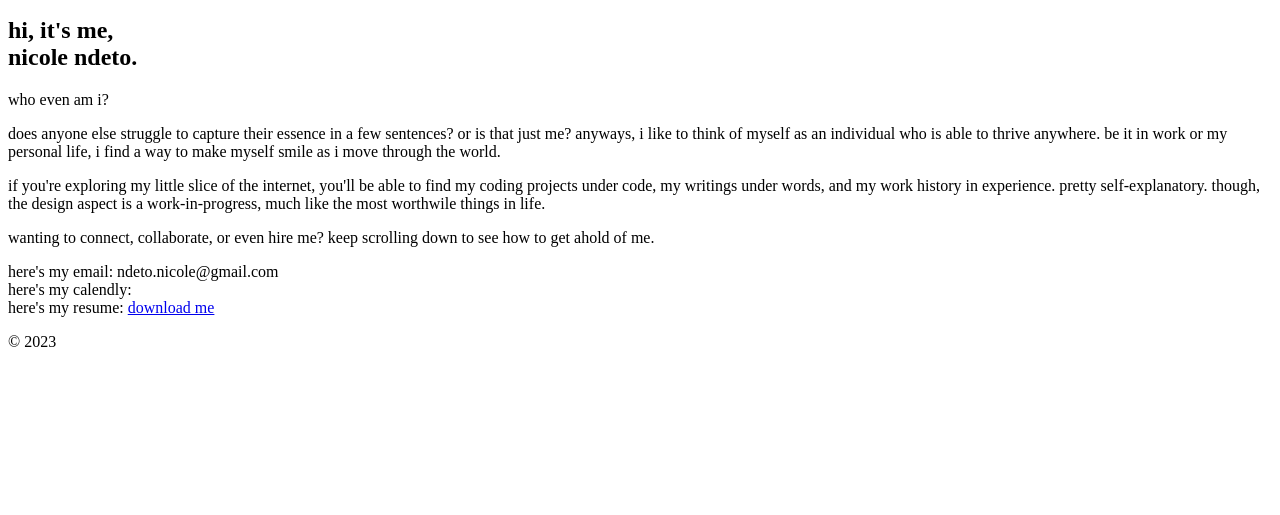
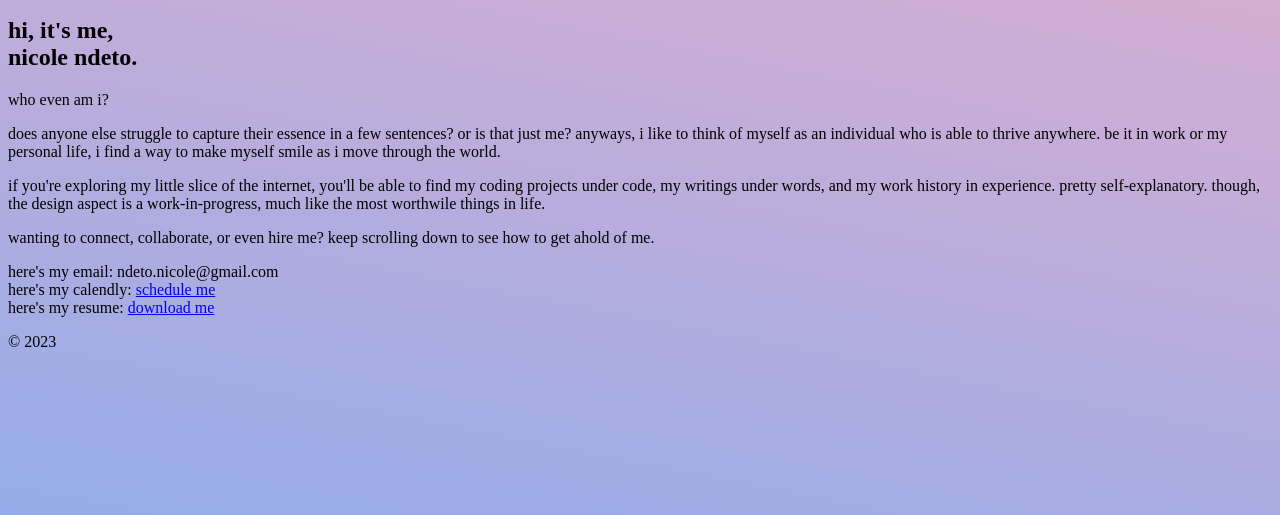
Before and after one commit to nndeto/portfolio2023, a plain HTML site: page index.html in a window 1280 px wide. Shown: the part 301-816 px from the top of the page. Drawn offline with Linux system fonts and the light colour scheme.

Commit message:
updated pages

```diff
--- a/css/style.css
+++ b/css/style.css
@@ -0,0 +1,8 @@
+body {
+    background: rgb(238,174,202);
+    background: -moz-linear-gradient(191deg, rgba(238,174,202,1) 0%, rgba(148,172,233,1) 100%);
+    background: -webkit-linear-gradient(191deg, rgba(238,174,202,1) 0%, rgba(148,172,233,1) 100%);
+    background: linear-gradient(191deg, rgba(238,174,202,1) 0%, rgba(148,172,233,1) 100%);
+    filter: progid:DXImageTransform.Microsoft.gradient(startColorstr="#eeaeca",endColorstr="#94ace9",GradientType=1);
+    height: 100vh;
+}
--- a/index.html
+++ b/index.html
@@ -96,7 +96,7 @@
             <div>
                 here's my email: ndeto.nicole@gmail.com
                 <br>
-                here's my calendly:
+                here's my calendly: <a href = "https://calendly.com/ndeto-nicole/meeting" target = "_blank">schedule me</a>
                 <br>
                 here's my resume: <a href = "./assets/files/NicoleNdeto - GenTech - Resume.pdf" download="NNdeto_Resume">download me</a>
             </div>
```
Also changed, not shown: design.html (+1 -1 lines).
